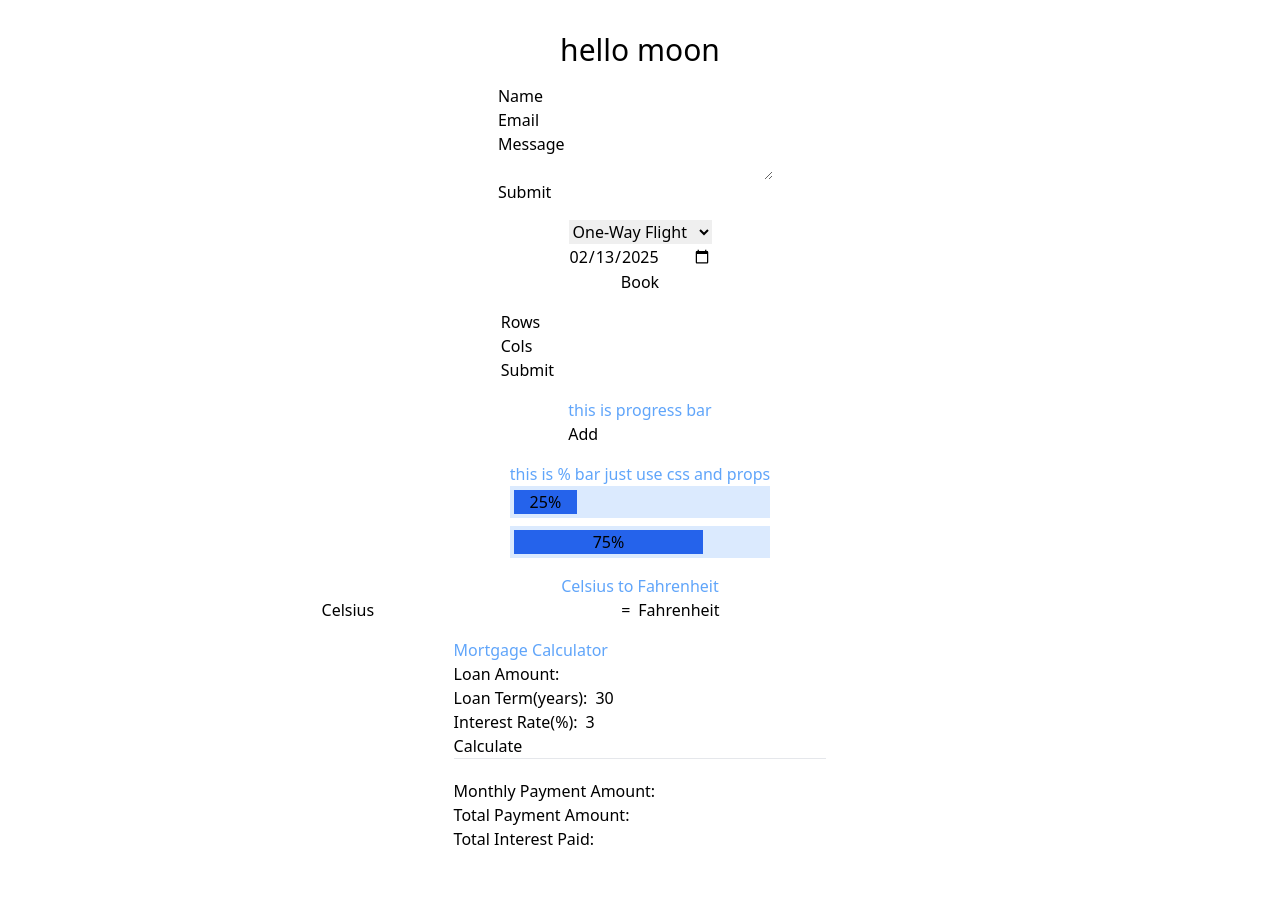
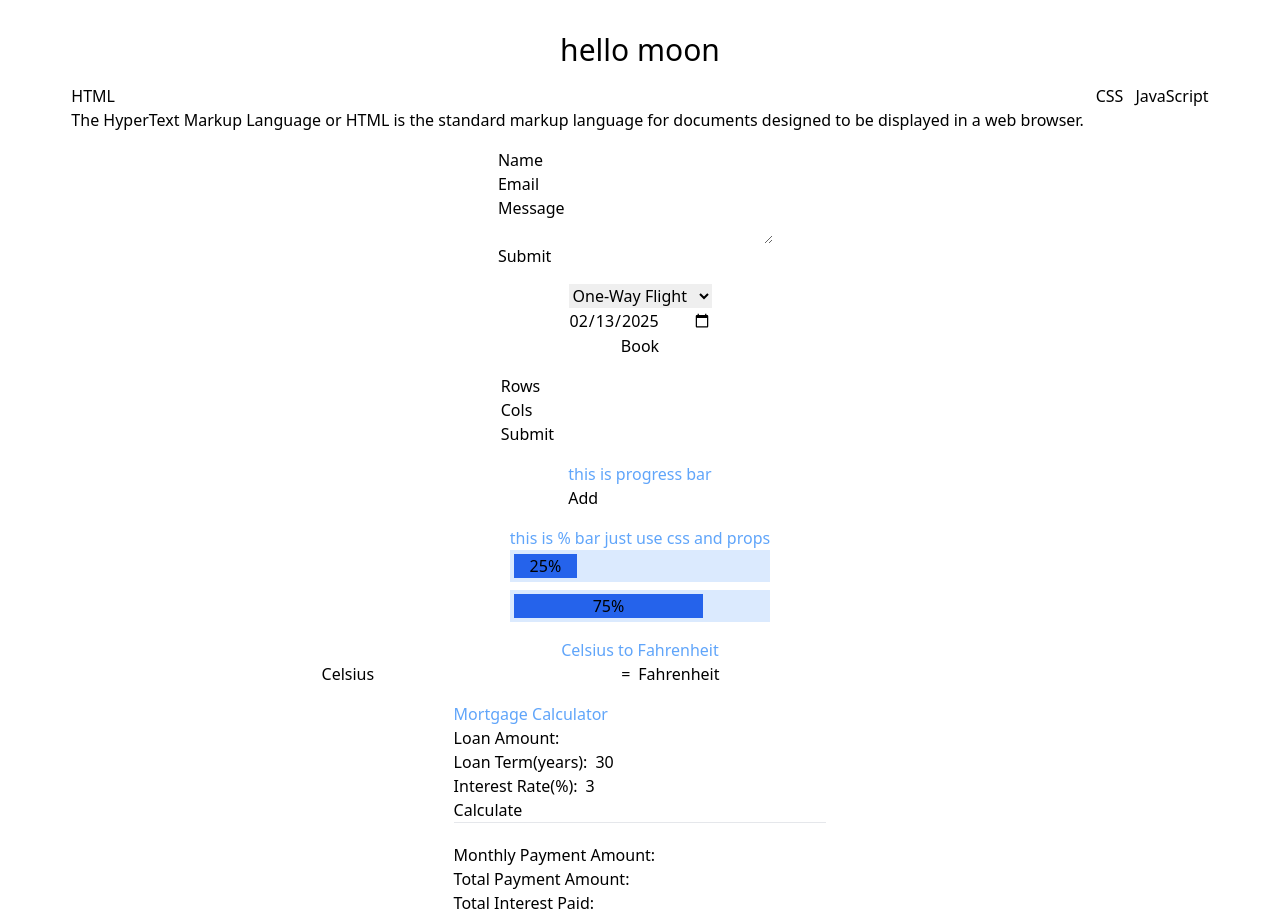
Before and after one commit to lu-sd/score, a React (Vite) app: page / in a window 1280 px wide. Before the commit the page ends 851 px from the top, so only its background shows below. Built offline with nearby package versions, Linux system fonts and the light colour scheme.

Commit message:
works but need css improved

```diff
--- a/src/App.tsx
+++ b/src/App.tsx
@@ -1,4 +1,3 @@
-import { useState } from "react";
 import Form from "@/components/form";
 import Flight from "@/components/flight";
 import Table from "@/components/table";
@@ -6,10 +5,12 @@
 import PerBar from "@/components/perbar";
 import TemConvert from "./components/temConvert";
 import Mortgage from "./components/mortgate";
+import Tabs from "./components/tab";
 function App() {
   return (
     <div className="flex flex-col gap-4 justify-center min-w-full items-center">
       <div className="text-3xl mt-8">hello moon</div>
+      <Tabs />
       <Form />
       <Flight />
       <Table />
--- /dev/null
+++ b/src/components/tab.tsx
@@ -0,0 +1,50 @@
+import { useState } from "react";
+
+type item =
+  {
+    value: string,
+    label: string,
+    panel: string
+  }
+type props = { items: item[] }
+
+function Tab({ items }: props) {
+  const [isShow, setIsShow] = useState("html")
+  return (
+    <div className="flex gap-3">
+      {items.map((item) => (
+        <div key={item.value}>
+          <button onClick={() => setIsShow(item.value)}>{item.label}</button>
+          {/* <div className="max-w-xs" hidden={item.value !== isShow}>{item.panel}</div> */}
+          {item.value === isShow && <p>{item.panel}</p>}
+        </div>
+      ))
+      }
+    </div >
+  );
+}
+
+export default function Tabs() {
+  return <Tab
+    items={[
+      {
+        value: "html",
+        label: 'HTML',
+        panel:
+          'The HyperText Markup Language or HTML is the standard markup language for documents designed to be displayed in a web browser.',
+      },
+      {
+        value: "css",
+        label: 'CSS',
+        panel:
+          'Cascading Style Sheets is a style sheet language used for describing the presentation of a document written in a markup language such as HTML or XML.',
+      },
+      {
+        value: "js",
+        label: 'JavaScript',
+        panel:
+          'JavaScript, often abbreviated as JS, is a programming language that is one of the core technologies of the World Wide Web, alongside HTML and CSS.',
+      },
+    ]}
+  />;
+}
```
